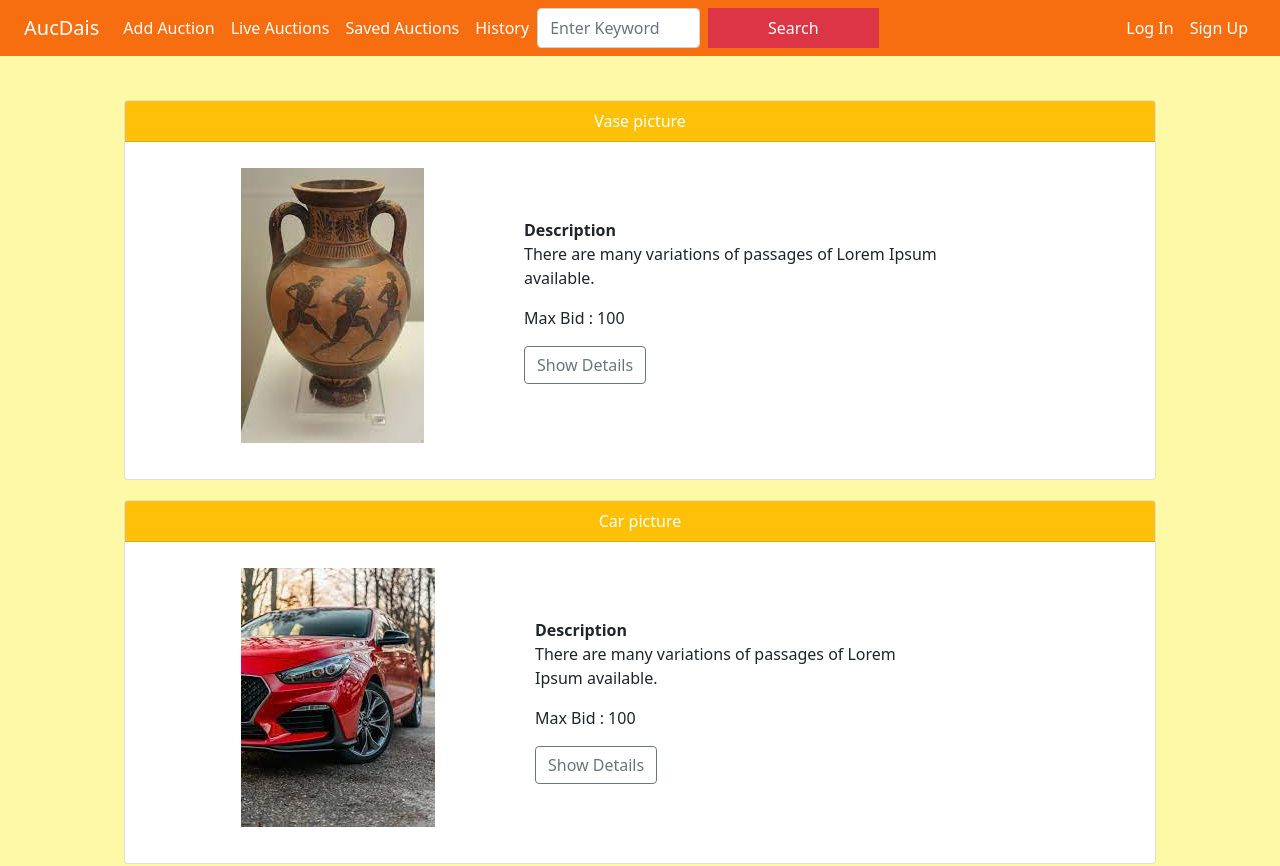
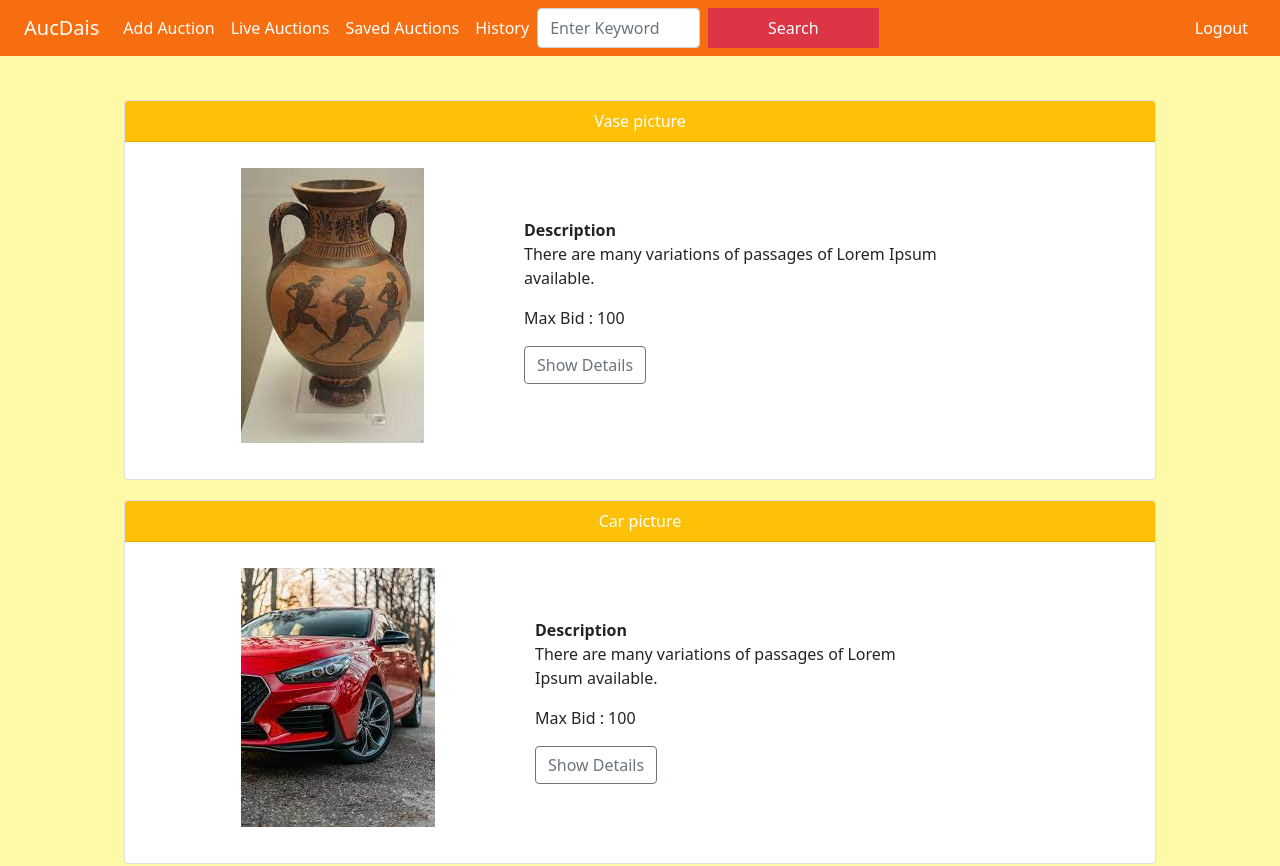
Before and after one commit to ArifShariar/auc-dais-frontend, a React (Create React App) app: page / in a window 1280 px wide. Shown: the top 866 px of the page. Built offline with nearby package versions, Linux system fonts and the light colour scheme; sample sign-in values are in the browser's storage.

Commit message:
Persistent Login session hanled for login, by using tokens generated in the backend

```diff
--- a/src/components/LogIn.js
+++ b/src/components/LogIn.js
@@ -14,17 +14,19 @@ function LogInPage() {
     const useauth = useAuth();
     const location = useLocation();
 
-    const submitForm = (event) => {
+    const submitForm = async event => {
         event.preventDefault();
         var email = document.getElementById("email").value;
         var password = document.getElementById("password").value;
-        axios.post('http://localhost:8080/users/login', {email: email, password: password}).then(
+        await axios.post('http://localhost:8080/users/login', {email: email, password: password}).then(
             response => {
                 if(response.data != null) {
                     if(response.status === 200) {
                         setEmail('');
                         setPassword('');
-                        useauth.login(user);
+                        // Saving token in the local storage.
+                        useauth.login(response.data.token);
+                        console.log("The token generated for user: " + response.data.token);
 
                         /*===== Here I'm trying to redirect to the page the user clicked before loging in ====*/
                         /*===== Though not that necessary still a nice feature to have. ====*/
--- a/src/components/NavBar.js
+++ b/src/components/NavBar.js
@@ -15,6 +15,7 @@ function NavBar() {
     const navigate = useNavigate();
     const useauth = useAuth();
     let searchResult = [];
+    console.log('in navbar'+useAuth);
 
     const onSubmit = (e) => {
         e.preventDefault();
@@ -70,7 +71,7 @@ function NavBar() {
 
 
                     </Nav>
-                    {!useauth.user && (
+                    {!useauth.isLogin() && (
                             <Nav className="ml-auto">
                                 <Link to={"login"} className={"nav-link text-white"}>Log In</Link>
                                 <Link to={"signup"} className={"nav-link text-white"}>Sign Up</Link>
@@ -78,7 +79,7 @@ function NavBar() {
                         )
                     }
 
-                    {useauth.user && (
+                    {useauth.isLogin() && (
                             <Nav className="ml-auto">
                                 <Link to={""} className={"nav-link text-white"} onClick={handleLogout}>Logout</Link>
                             </Nav>
--- a/src/components/RequireAuth.js
+++ b/src/components/RequireAuth.js
@@ -6,7 +6,7 @@ export const RequireAuth = ({ children }) => {
     const location = useLocation();
     const useauth = useAuth();
 
-    if (!useauth.user) {
+    if (!useauth.isLogin()) {
         return <Navigate to='/login' state={{ path: location.pathname }}></Navigate>
     }
 
--- a/src/components/SignUp.js
+++ b/src/components/SignUp.js
@@ -105,7 +105,6 @@ function SignUp() {
         setUser(event.target.value);
     }
 
-
     return(
         <div className="card-container">
             <div className='container-fluid' >
--- a/src/components/context/AuthProvider.js
+++ b/src/components/context/AuthProvider.js
@@ -3,18 +3,21 @@ import React, { createContext, useContext, useState } from "react";
 const AuthContext = createContext(null);
 
 export const AuthProvider = ({children}) => {
-    const [user, setUser] = useState(null);
 
-    const login = (user) => {
-        setUser(user);
+    const login = (usertoken) => {
+        localStorage.setItem('user', usertoken);
     }
 
     const logout = () => {
-        setUser(null);
+        localStorage.clear();
+    }
+
+    function isLogin(){
+        return localStorage.getItem('user')
     }
 
     return (
-        <AuthContext.Provider value={{user, login, logout}}>
+        <AuthContext.Provider value={{isLogin, login, logout}}>
             {children}
         </AuthContext.Provider>
     )
--- a/src/index.js
+++ b/src/index.js
@@ -6,9 +6,9 @@ import reportWebVitals from './reportWebVitals';
 
 const root = ReactDOM.createRoot(document.getElementById('root'));
 root.render(
-  <React.StrictMode>
+  //<React.StrictMode>
     <App />
-  </React.StrictMode>
+  //</React.StrictMode>
 );
 
 // If you want to start measuring performance in your app, pass a function
```
